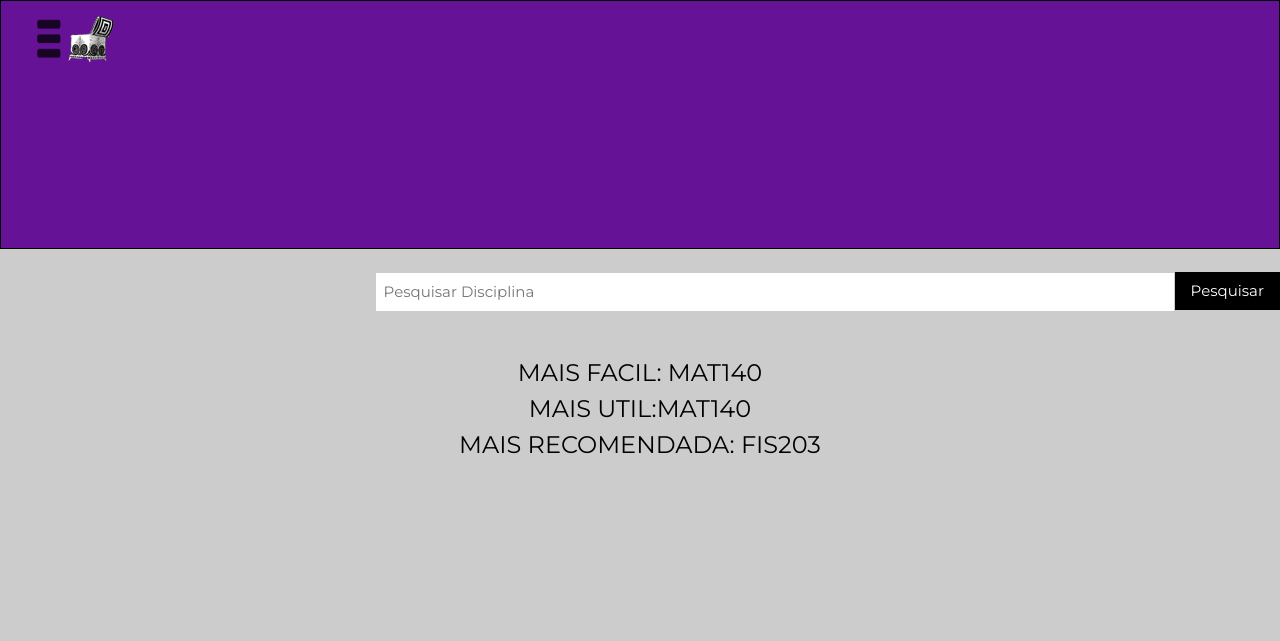
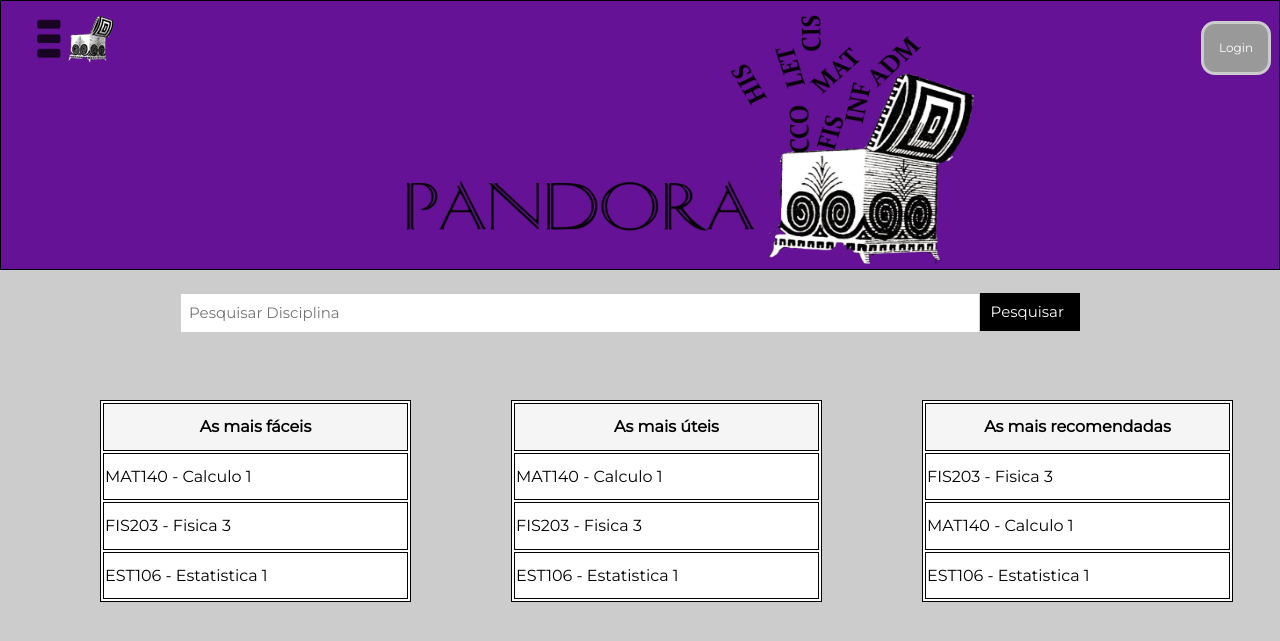
Before and after one commit to HpDiniz/Pandora, a PHP site: page / in a window 1280 px wide. Shown: the top 641 px of the page. Run offline with PHP 8.4, Linux system fonts and the light colour scheme; data comes from the database, SQL or seed files in the repository.

Commit message:
index.php

```diff
--- a/index.php
+++ b/index.php
@@ -10,6 +10,14 @@
 	$conexao = mysqli_connect($host, $user, $senha, $banco) or die(mysqli_error());
 
 	mysqli_select_db($conexao, $banco);
+	$query= "SELECT * FROM `disciplina`";
+	$result1= mysqli_query($conexao,$query);
+	$faceis = "SELECT * FROM `disciplina` ORDER BY `SomaNotaFacilidade` DESC";
+	$result2= mysqli_query($conexao,$faceis);
+	$uteis = "SELECT * FROM `disciplina` ORDER BY `SomaNotaUtilidade` DESC";
+	$result3= mysqli_query($conexao,$uteis);
+	$recomendadas = "SELECT * FROM `disciplina` ORDER BY `RecomendacaoP` DESC";
+	$result4= mysqli_query($conexao,$recomendadas);
 
 ?>
 
@@ -121,6 +129,18 @@ nav .a{
 	margin-top:0;
 
 }
+.botao1 {
+    background-color: #999999;
+    border: solid;
+    border-color: #CCCCCC;
+	color:white;
+    padding: 15px;
+    text-align: center;
+    text-decoration: none;
+
+    font-size: 12px;
+	border-radius: 14px;
+}
 
 .w3-sidebar a {font-family: "Roboto", sans-serif}
 	body,h1,h2,h3,h4,h5,h6,.w3-wide {font-family: "Montserrat", sans-serif; color: black;}
@@ -128,6 +148,15 @@ nav .a{
 
 	    background-color: #cccccc;
 	}
+
+	table, th, td {
+    border: 1px solid black;
+}
+th{
+
+	background-color:#F5F5F5;
+
+}
 
 </style>
 
@@ -137,11 +166,11 @@ nav .a{
 
 
 
-<div style="width:all;height:249px;border:1px solid #000; background-color:#651296;">
+<div style="width:all;height:270px;border:1px solid #000; background-color:#651296;z-index:150;">
 	<input type="checkbox" id="check">
 	<label id="icone" for="check"><img src="imagemMenu.png"></label>
 
-	<div class="barra">
+	<div class="barra" style="position:absolute; z-index:150;">
 
 		<nav>
 			<?php
@@ -164,15 +193,37 @@ nav .a{
 
 	</div>
 
+	<img src="logo.png"  style=" width:600px; height:300px; position:absolute; left:30%;"> </img>
+
+	<?php
+		if(!isset($_SESSION["usuario"]) ){
+			?> <a href="login.php"><button class = "botao1" style= "position:relative; left:1200px; top :20px;" > Login </button ></a> <?php
+		}
+	?>
+		<?php if(isset($_SESSION["usuario"]) ){
+			?>
+			<button class = "botao1" style= "position:relative; left:1200px; top :20px;"><?php echo "Olá {$_SESSION["usuario"]}"; ?></button><?php
+		}
+	?>
+
 
 </div>
 
 
+
 	<center>
 		<br>
-		<form method="post" action="PesquisaDisciplina.php">
-			<input class="w3-bar-item w3-button w3-hide-small w3-right w3-hover-white w3-black" type="submit" name="pesquisa" value="Pesquisar"/>
-			<input class="w3-input w3-right w3-border" style="width:800px;" type="text" placeholder="Pesquisar Disciplina" required type ="text" <ce name="discipl"/>
+		<form method="post" action="PesquisaDisciplina.php" >
+			<input class="w3-bar-item w3-button w3-hide-small w3-right w3-hover-white w3-black" style=" position:absolute; right:200px;" type="submit" name="pesquisa" value="Pesquisar"/>
+			<input class="w3-input w3-right w3-border" style=" position:absolute; right:300px; width:800px;" type="text" placeholder="Pesquisar Disciplina" required type ="text" list="datalist1"  name="discipl"/>
+			<datalist id="datalist1">
+				<?php while($row1 = mysqli_fetch_array($result1) ) :; ?>
+				<option value="<?php echo $row1[1]; ?>">
+				<?php endwhile; ?>
+
+
+			</datalist>
+
 	</center>
 
 
@@ -180,54 +231,41 @@ nav .a{
 
 
 
-	<?php
+
+			<table style=" position:absolute; width:100%; z-index=0; top:400px; left:100; width:311;height:202px;border:1px solid #000; background-color:#FFFFFF;">
+				<tr>
+				<th >As mais fáceis</th>
+				</tr>
+
+				<?php $i=0; while($row2 = mysqli_fetch_array($result2) and $i!=3 ) :; ?>
+				<tr><td><?php echo "$row2[0] - $row2[1]"; $i++; ?> </td></tr>
+				<?php endwhile; ?>
+
+			</table>
+
+			<table style=" position:absolute; width:100%; z-index=0; top:400px; left:511; width:311;height:202px;border:1px solid #000; background-color:#FFFFFF;">
+				<tr>
+				<th>As mais úteis</th>
+				</tr>
+
+				<?php $i2=0; while($row3 = mysqli_fetch_array($result3) and $i2!=3 ) :; ?>
+				<tr><td><?php echo "$row3[0] - $row3[1]"; $i2++; ?> </td></tr>
+				<?php endwhile; ?>
+
+			</table>
+
+			<table style=" position:absolute; width:100%; z-index=0; top:400px; left:922; width:311;height:202px;border:1px solid #000; background-color:#FFFFFF;">
+				<tr>
+				<th>As mais recomendadas</th>
+				</tr>
+
+				<?php $i3=0; while($row4 = mysqli_fetch_array($result4) and $i3!=3 ) :; ?>
+				<tr><td><?php echo "$row4[0] - $row4[1]"; $i3++; ?> </td></tr>
+				<?php endwhile; ?>
+
+			</table>
 
 
-		$query = sprintf("SELECT * FROM disciplina");
-
-		$dados = mysqli_query($conexao, $query) or die(mysql_error());
-
-		$linha = mysqli_fetch_assoc($dados);
-
-		$total = mysqli_num_rows($dados);
-
-		$facil = $linha['Codigo'];
-		$facil2 = $linha['SomaNotaFacilidade'];
-		$util = $linha['Codigo'];
-		$util2 = $linha['SomaNotaUtilidade'];
-		$recomendada = $linha['Codigo'];
-		$recomendada2 = $linha['RecomendacaoP'];
-
-		if($total > 0){
-
-			do{
-				if($linha['SomaNotaFacilidade'] > $facil2 ){
-					$facil2 = $linha['SomaNotaFacilidade'];
-					$facil = $linha['Codigo'];
-				}
-				if($linha['SomaNotaUtilidade'] > $util2 ){
-					$util2 = $linha['SomaNotaUtilidade'];
-					$util = $linha['Codigo'];
-				}
-				if($linha['RecomendacaoP'] > $recomendada2 ){
-					$recomendada2 = $linha['RecomendacaoP'];
-					$recomendada = $linha['Codigo'];
-				}
-
-			}
-
-			while($linha = mysqli_fetch_assoc($dados));
-
-
-		}
-
-?>
-
-		<br><h3><center>
-		<br>MAIS FACIL: <?php echo "$facil";?>
-		<br>MAIS UTIL:<?php echo "$util";?>
-		<br>MAIS RECOMENDADA: <?php echo "$recomendada";?>
-	</center></h2><br>
 
 
 </body>
```
